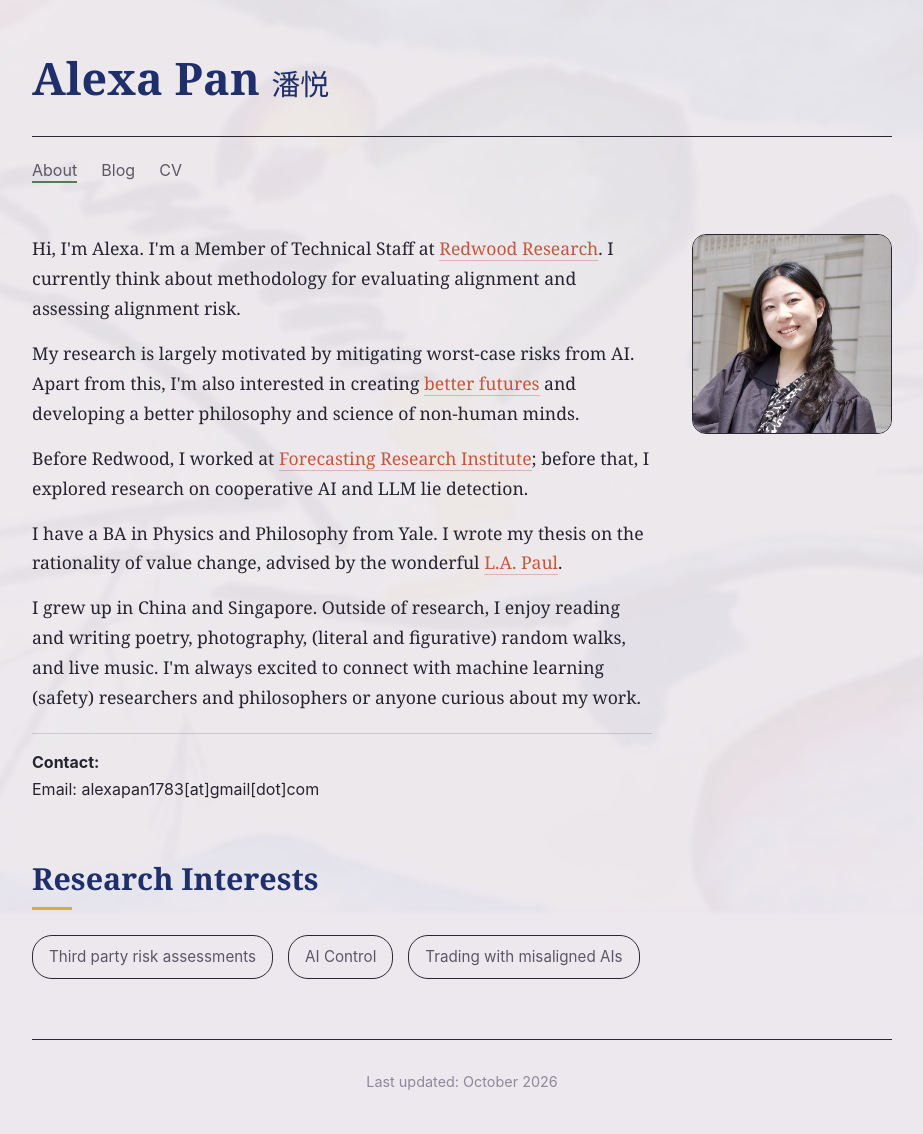
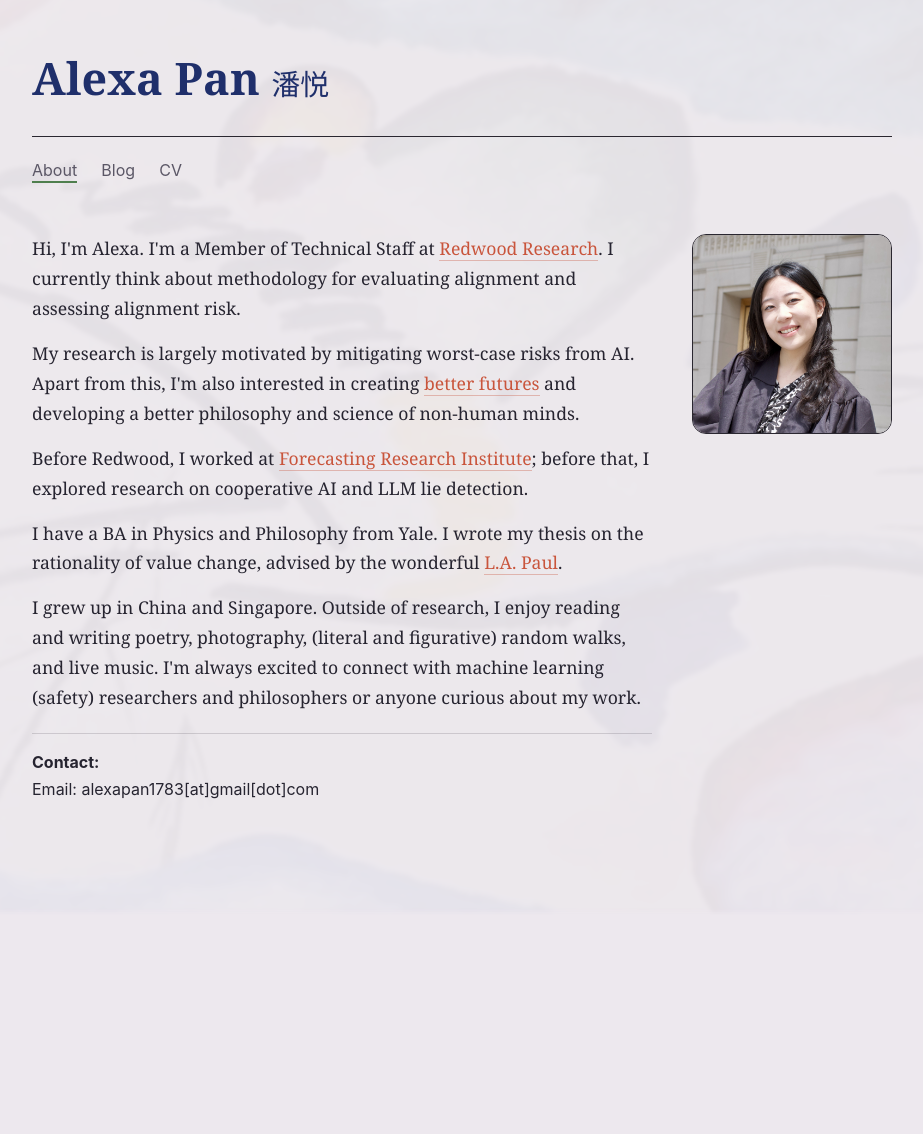
Before and after one commit to Alexa-Pan/Alexa-Pan.github.io, a Jekyll site: the page built from index.html, in a window 1280 px wide. Shown: the whole page, without its empty margins (178-1101 px from the left). Built offline with Jekyll 4.4.1, drawn with Linux system fonts in a browser that asks for light colours; after the commit the page ends 900 px from its top, so only the background shows below that.

Commit message:
Drop the research interests section and the site footer
Co-Authored-By: Claude Fable 5.1 <noreply@anthropic.com>

```diff
--- a/_layouts/default.html
+++ b/_layouts/default.html
@@ -33,8 +33,5 @@
 {{ content }}
     </main>
 
-    <footer>
-        <p>Last updated: {{ site.time | date: "%B %Y" }}</p>
-    </footer>
 </body>
 </html>
--- a/assets/css/site.css
+++ b/assets/css/site.css
@@ -117,15 +117,6 @@ nav a.active::after {
     width: 100%;
 }
 
-footer {
-    margin-top: 60px;
-    padding-top: 30px;
-    border-top: 1px solid var(--line);
-    text-align: center;
-    color: var(--ink-faint);
-    font-size: 0.9rem;
-    font-family: -apple-system, BlinkMacSystemFont, 'Segoe UI', Roboto, sans-serif;
-}
 
 .placeholder {
     text-align: center;
@@ -197,28 +188,6 @@ h2::after {
     left: 0;
 }
 
-.interests {
-    display: flex;
-    flex-wrap: wrap;
-    gap: 15px;
-    margin-top: 10px;
-}
-
-.interest-tag {
-    background-color: transparent;
-    padding: 8px 16px;
-    border-radius: 20px;
-    font-size: 0.95rem;
-    color: var(--ink-soft);
-    border: 1px solid var(--line);
-    transition: all 0.3s ease;
-    font-family: -apple-system, BlinkMacSystemFont, 'Segoe UI', Roboto, sans-serif;
-}
-
-.interest-tag:hover {
-    background-color: var(--ochre-pale);
-    color: var(--prussian);
-}
 
 /* ---------- cv page ---------- */
 .cv-link {
--- a/index.html
+++ b/index.html
@@ -22,12 +22,3 @@ layout: default
                 <img src="{{ '/headshot.jpg' | relative_url }}" alt="Alexa Pan - Headshot">
             </div>
         </div>
-
-        <section>
-            <h2>Research Interests</h2>
-            <div class="interests">
-                <span class="interest-tag">Third party risk assessments</span>
-                <span class="interest-tag">AI Control</span>
-                <span class="interest-tag">Trading with misaligned AIs</span>
-            </div>
-        </section>
```
